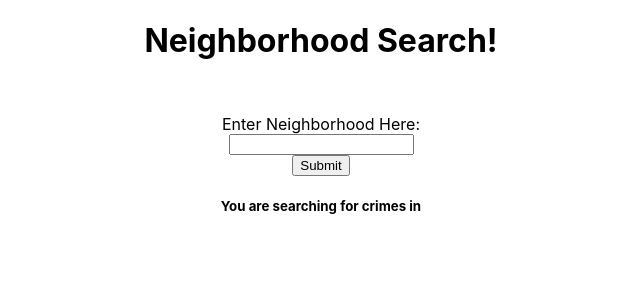
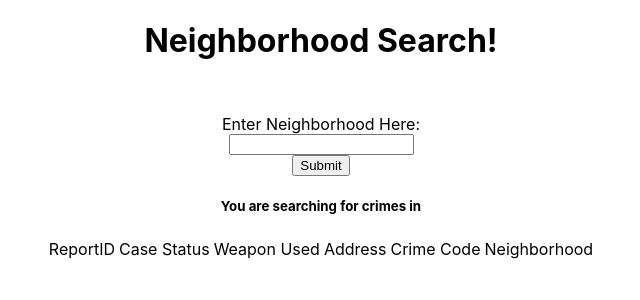
Before and after one commit to aghalya-n/LA-Crimes, a React (Create React App) app in the folder project/: page / in a window 1280 px wide. Shown: the top 300 px of the page, without its empty margins (319-959 px from the left). Built offline with nearby package versions, Linux system fonts and the light colour scheme.

Commit message:
Update home.js

```diff
--- a/project/src/pages/home.js
+++ b/project/src/pages/home.js
@@ -42,7 +42,26 @@ const Home = () => {
     </div></Center>
     <Center><h5>You are searching for crimes in {AreaName}</h5></Center>
     {/* output data from sql query here NOT SURE HOW!!! */}
-    {crimes}
+    {/* <Center><h5>{numCrimes} crimes have occurred in {AreaName} since 2020. Read more below. </h5></Center> */}
+    <Center><div className="output">
+      <table>
+        <tr>
+           <td>ReportID</td>
+           <td>Case Status</td>
+           <td>Weapon Used</td>
+           <td>Address</td>
+           <td>Crime Code</td>
+           <td>Neighborhood</td>
+        </tr>
+        {crimes.map((item) => (
+  <tr>
+    {item.map((d) => (
+      <td>{d}</td>
+    ))}
+  </tr>
+))}
+       </table>
+    </div></Center>
    </div>
   );
 };
```
